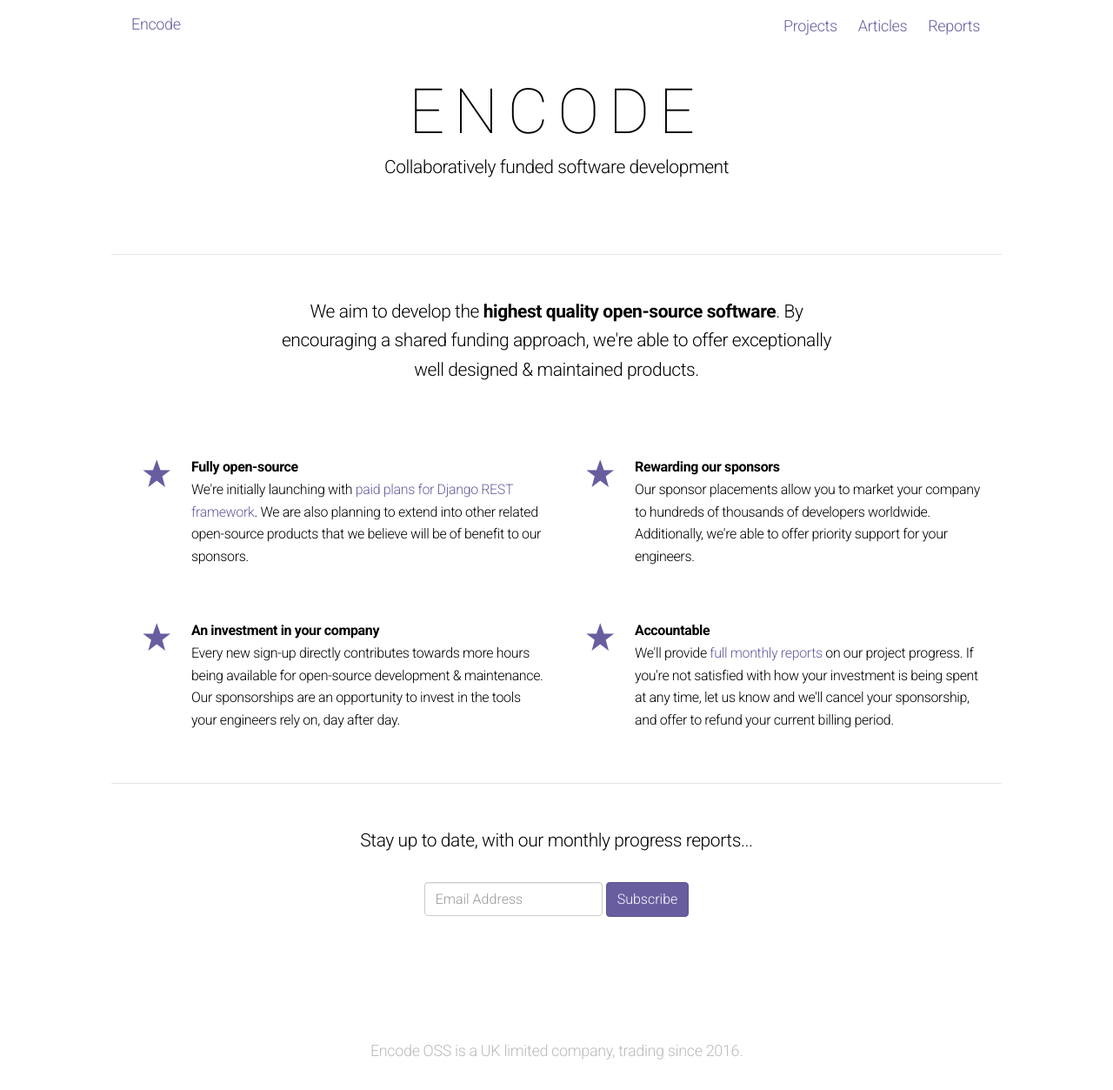
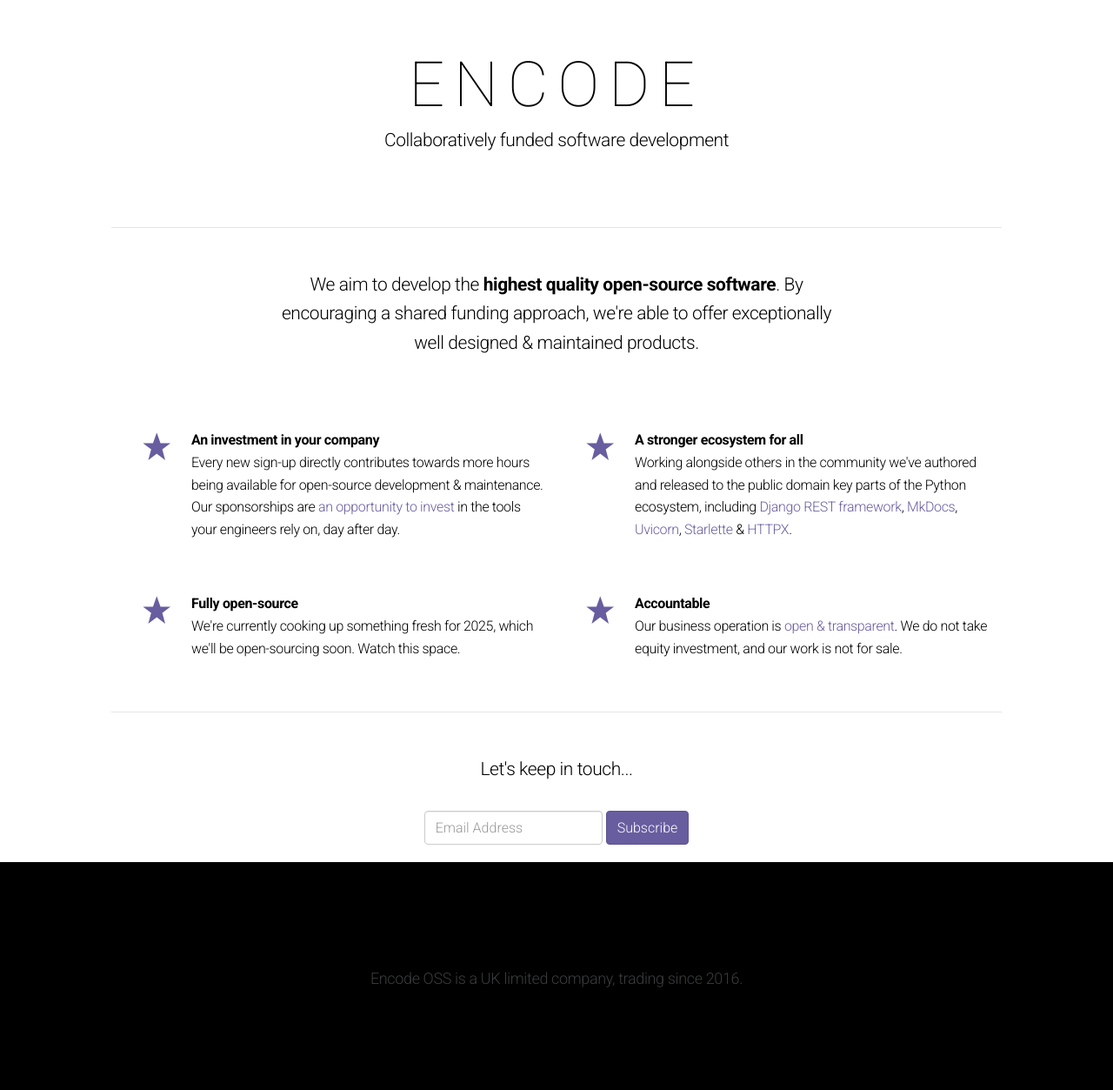
Before and after one commit to encode/encode.github.io, a Jekyll site: the page index.html, which Jekyll copies as it is, in a window 1280 px wide. Shown: the whole page at 87% size. Built offline with Jekyll 4.4.1, drawn with Linux system fonts in a browser that asks for light colours; after the commit the page ends 1171 px from its top, so only the background shows below that.

Commit message:
Website refresh

```diff
--- a/index.html
+++ b/index.html
@@ -18,34 +18,17 @@
     <style>
         .app-block-intro {padding: 60px 0px}
         .block-bordered-lg {padding-top: 50px; padding-bottom: 0px}
-        .app-block-footer {background: white; padding-bottom: 20px}
-    </style>
+        .app-block-footer {background: black; padding-bottom: 20px}
+        body {background-color: black;}
+</style>
   </head>
 
 
 <body>
 
-    <div class="container" style="margin-bottom: -40px">
 
-        <nav class="navbar navbar-expand-md navbar-dark bg-dark fixed-top">
-          <a class="navbar-brand" href="/">Encode</a>
-          <div style="float: right">
-            <ul class="navbar-nav" style="padding-top: 15px">
-              <li class="nav-item" style="padding: 0 12px; display: block">
-                <a class="nav-link" href="/projects/">Projects</a>
-              </li>
-              <li class="nav-item" style="padding: 0 12px; display: block">
-                <a class="nav-link" href="/articles/">Articles</a>
-              </li>
-              <li class="nav-item" style="padding: 0 12px; display: block">
-                <a class="nav-link" href="/reports/">Reports</a>
-              </li>
-            </ul>
-          </div>
-        </nav>
-    </div>
 
-<div class="block app-block-intro" style="padding-top: 20px">
+<div class="block app-block-intro" style="padding-top: 40px">
   <div class="container text-center">
     <h1 class="block-title m-b-sm text-uppercase app-myphone-brand">Encode</h1>
     <p class="lead ">Collaboratively funded software development</p>
@@ -62,16 +45,6 @@
     <div class="row">
       <div class="col-sm-6">
         <ul class="featured-list">
-          <li class="m-b-lg">
-            <div class="featured-list-icon text-primary">
-              <span class="icon icon-star"></span>
-            </div>
-            <p class="featured-list-icon-text m-b-0"><strong>Fully open-source</strong></p>
-            <p class="featured-list-icon-text">
-              We're initially launching with <a href="https://fund.django-rest-framework.org/topics/funding/">paid plans for Django REST framework</a>.
-              We are also planning to extend into other related open-source products that we believe will be of benefit to our sponsors.
-            </p>
-          </li>
 
           <li class="m-b-lg">
             <div class="featured-list-icon text-primary">
@@ -80,10 +53,19 @@
             <p class="featured-list-icon-text m-b-0"><strong>An investment in your company</strong></p>
             <p class="featured-list-icon-text">
               Every new sign-up directly contributes towards more hours being available for open-source development & maintenance.
-              Our sponsorships are an opportunity to invest in the tools your engineers rely on, day after day.
+              Our sponsorships are <a href="https://github.com/sponsors/encode">an opportunity to invest</a> in the tools your engineers rely on, day after day.
             </p>
           </li>
 
+          <li class="m-b-lg">
+            <div class="featured-list-icon text-primary">
+              <span class="icon icon-star"></span>
+            </div>
+            <p class="featured-list-icon-text m-b-0"><strong>Fully open-source</strong></p>
+            <p class="featured-list-icon-text">
+              We're currently cooking up something fresh for 2025, which we'll be open-sourcing soon. Watch this space.
+            </p>
+          </li>
         </ul>
       </div>
       <div class="col-sm-6">
@@ -93,10 +75,9 @@
             <div class="featured-list-icon text-primary">
               <span class="icon icon-star"></span>
             </div>
-            <p class="featured-list-icon-text m-b-0"><strong>Rewarding our sponsors</strong></p>
+            <p class="featured-list-icon-text m-b-0"><strong>A stronger ecosystem for all</strong></p>
             <p class="featured-list-icon-text">
-              Our sponsor placements allow you to market your company to hundreds of thousands of developers worldwide.
-              Additionally, we're able to offer priority support for your engineers.
+              Working alongside others in the community we've authored and released to the public domain key parts of the Python ecosystem, including <a href="https://www.django-rest-framework.org/">Django REST framework</a>, <a href="https://www.mkdocs.org/">MkDocs</a>, <a href="https://www.uvicorn.org/">Uvicorn</a>, <a href="https://www.starlette.io/">Starlette</a> & <a href="https://www.python-httpx.org/">HTTPX</a>.
             </p>
           </li>
 
@@ -106,8 +87,7 @@
             </div>
             <p class="featured-list-icon-text m-b-0"><strong>Accountable</strong></p>
             <p class="featured-list-icon-text">
-              We'll provide <a href="/reports/">full monthly reports</a> on our project progress.
-              If you're not satisfied with how your investment is being spent at any time, let us know and we'll cancel your sponsorship, and offer to refund your current billing period.
+              Our business operation is <a href="https://github.com/encode">open & transparent</a>. We do not take equity investment, and our work is not for sale.
             </p>
           </li>
         </ul>
@@ -119,7 +99,7 @@
 <div class="block block-bordered-lg text-center">
   <div class="container-fluid" id="mc_embed_signup">
     <p class="lead m-b-md">
-      Stay up to date, with our monthly progress reports...
+      Let's keep in touch...
     </p>
     <form class="form-inline validate" action="https://encode.us13.list-manage.com/subscribe/post?u=b6b66bb5e4c7cb484a85c8dd7&amp;id=e382ef68ef" method="post" id="mc-embedded-subscribe-form" name="mc-embedded-subscribe-form" target="_blank" novalidate>
       <input class="form-control m-b" name="EMAIL" placeholder="Email Address">
```
